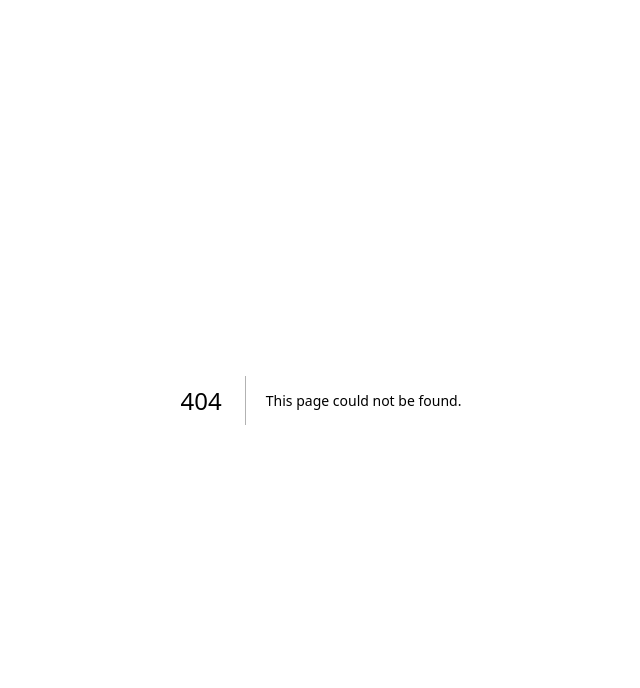
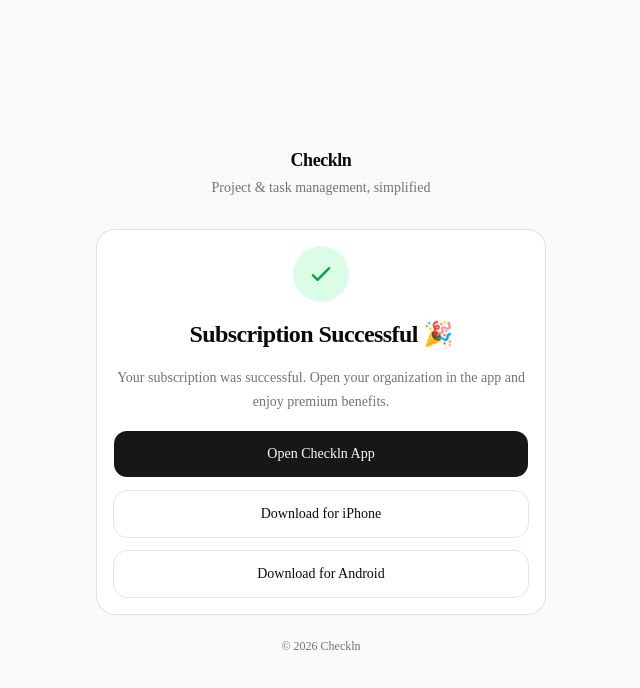
Before and after one commit to preciousvwarho/ChecklinTest, a Next.js app: page /subscription-successful in a window 1280 px wide. Before the commit this address had no page. Shown: the top 688 px of the page, without its empty margins (319-959 px from the left). Built offline with nearby package versions, Linux system fonts and the light colour scheme.

Commit message:
Added Subscription Successful Page

```diff
--- /dev/null
+++ b/app/subscription-successful/page.tsx
@@ -0,0 +1,84 @@
+import { Button } from "@/components/ui/button";
+import {
+  Card,
+  CardContent,
+  CardDescription,
+  CardHeader,
+  CardTitle,
+} from "@/components/ui/card";
+
+export default function SubscriptionSuccessfulPage() {
+  return (
+    <div className="min-h-screen bg-[#fafafa] flex items-center justify-center px-4">
+      <div className="w-full max-w-md">
+        <div className="text-center mb-8">
+          <h1 className="text-lg font-semibold tracking-tight">Checkln</h1>
+          <p className="text-sm text-muted-foreground mt-1">
+            Project & task management, simplified
+          </p>
+        </div>
+
+        <Card className="border-0 border-gray-200 shadow-none rounded-2xl">
+          <CardHeader className="text-center space-y-3">
+            <div className="mx-auto w-14 h-14 rounded-full bg-green-100 flex items-center justify-center">
+              <svg
+                xmlns="http://www.w3.org/2000/svg"
+                className="w-7 h-7 text-green-600"
+                fill="none"
+                viewBox="0 0 24 24"
+                stroke="currentColor"
+                strokeWidth="2"
+              >
+                <path
+                  strokeLinecap="round"
+                  strokeLinejoin="round"
+                  d="M5 13l4 4L19 7"
+                />
+              </svg>
+            </div>
+
+            <CardTitle className="text-2xl font-semibold tracking-tight">
+              Subscription Successful 🎉
+            </CardTitle>
+
+            <CardDescription className="text-sm text-muted-foreground leading-6">
+              Your subscription was successful. Open your organization in the
+              app and enjoy premium benefits.
+            </CardDescription>
+          </CardHeader>
+
+          <CardContent className="flex flex-col gap-3">
+            <a href="checklin://home">
+              <Button className="w-full h-12 rounded-xl">
+                Open Checkln App
+              </Button>
+            </a>
+
+            <a
+              href="https://testflight.apple.com/join/g32XFwX5"
+              target="_blank"
+            >
+              <Button variant="outline" className="w-full h-12 rounded-xl">
+                Download for iPhone
+              </Button>
+            </a>
+
+            <a
+              href="https://play.google.com/apps/internaltest/4701464862425215205"
+              target="_blank"
+            >
+              <Button variant="outline" className="w-full h-12 rounded-xl">
+                Download for Android
+              </Button>
+            </a>
+          </CardContent>
+        </Card>
+
+        {/* Footer */}
+        <p className="text-center text-xs text-muted-foreground mt-6">
+          © {new Date().getFullYear()} Checkln
+        </p>
+      </div>
+    </div>
+  );
+}
```
